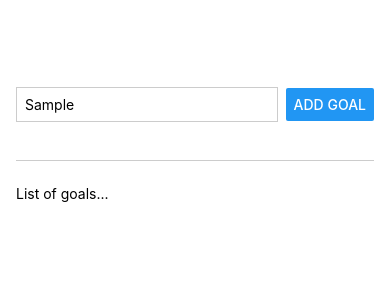
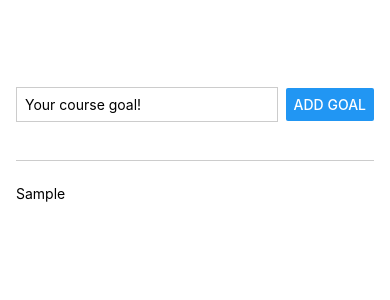
Before and after one commit to ErxrilOwl/RNCourse, a React Native app: screen / in a window 390 px wide. Both pictures are taken after typing "Sample" into the empty fields and a click on the button "ADD GOAL". Shown: the top 300 px of the page. Built offline with nearby package versions, Linux system fonts and the light colour scheme.

Commit message:
feat: added goal list

```diff
--- a/App.js
+++ b/App.js
@@ -3,6 +3,7 @@
 
 export default function App() {
   const [enteredGoalText, setEnteredGoalText] = useState('');
+  const [courseGoals, setCourseGoals] = useState([]);
 
   const goalInputHandler = (enteredText) => {
     setEnteredGoalText(enteredText);
@@ -10,6 +11,8 @@
 
   const addGoalHandler = () => {
     console.log('Add goal!', enteredGoalText);
+    setCourseGoals((currentGoals) => [...currentGoals, enteredGoalText]);
+    setEnteredGoalText('');
   }
 
   return (
@@ -18,13 +21,14 @@
         <TextInput
           style={styles.textInput}
           placeholder='Your course goal!'
+          value={enteredGoalText}
           onChangeText={goalInputHandler} />
         <Button
           title='Add Goal'
           onPress={addGoalHandler} />
       </View>
       <View style={styles.goalsContainer}>
-        <Text>List of goals...</Text>
+        {courseGoals.map((goal) => (<Text key={goal}>{goal}</Text>))}
       </View>
     </View>
   );
```
